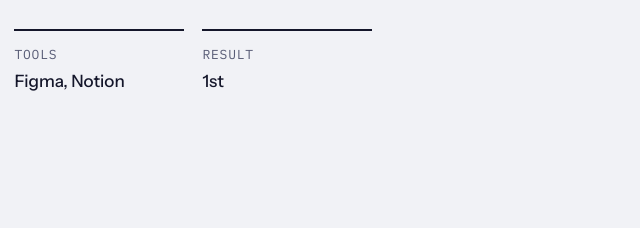
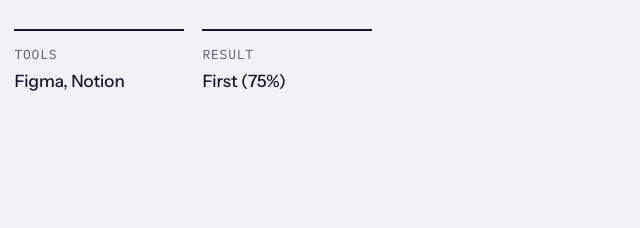
Before and after one commit to celiage6-a11y/cece-portfolio, a plain HTML site: page 90s-music-player.html in a window 1280 px wide. Shown: the part 709-937 px from the top of the page, 620-1260 px from the left. Drawn offline with nearby package versions, Linux system fonts and the light colour scheme.

Commit message:
Swap in Cece CV, show marks as First (76%/75%)
Co-Authored-By: Claude Opus 5.5 <noreply@anthropic.com>
Claude-Session: https://claude.ai/code/session_01EHb8d21ddVKkTULjBFVtyB

```diff
--- a/90s-music-player.html
+++ b/90s-music-player.html
@@ -24,7 +24,7 @@
   </div>
   <img class="hero-img" src="images/90s-hero.webp" alt="90s Music Player on three phones">
 </div></header>
-<section class="context"><div class="wrap"><div class="grid"><div class="fact"><span class="mono">Services</span><b>UX, UI, Iconography Design</b></div><div class="fact"><span class="mono">Timeline</span><b>12 weeks</b></div><div class="fact"><span class="mono">Brief</span><b>A music player with its own identity</b></div><div class="fact"><span class="mono">Tools</span><b>Figma, Notion</b></div><div class="fact"><span class="mono">Result</span><b>1st</b></div></div></div></section>
+<section class="context"><div class="wrap"><div class="grid"><div class="fact"><span class="mono">Services</span><b>UX, UI, Iconography Design</b></div><div class="fact"><span class="mono">Timeline</span><b>12 weeks</b></div><div class="fact"><span class="mono">Brief</span><b>A music player with its own identity</b></div><div class="fact"><span class="mono">Tools</span><b>Figma, Notion</b></div><div class="fact"><span class="mono">Result</span><b>First (75%)</b></div></div></div></section>
 <section class="problem"><div class="wrap"><div class="grid">
   <div><span class="label" style="color:#d7002a">The problem</span><h2 class="h-section">The story lives somewhere else.</h2>
     <p>I’m always googling what a lyric means. The answer is usually someone’s opinion on Reddit or a wall of text on Genius.</p><p style="margin-top:18px">Spotify, Apple Music and YouTube Music are built for listening, not understanding, so you have to leave the app to learn anything.</p></div>
```
Also changed, not shown: third-space.html (+1 -1 lines), 1 other file.
